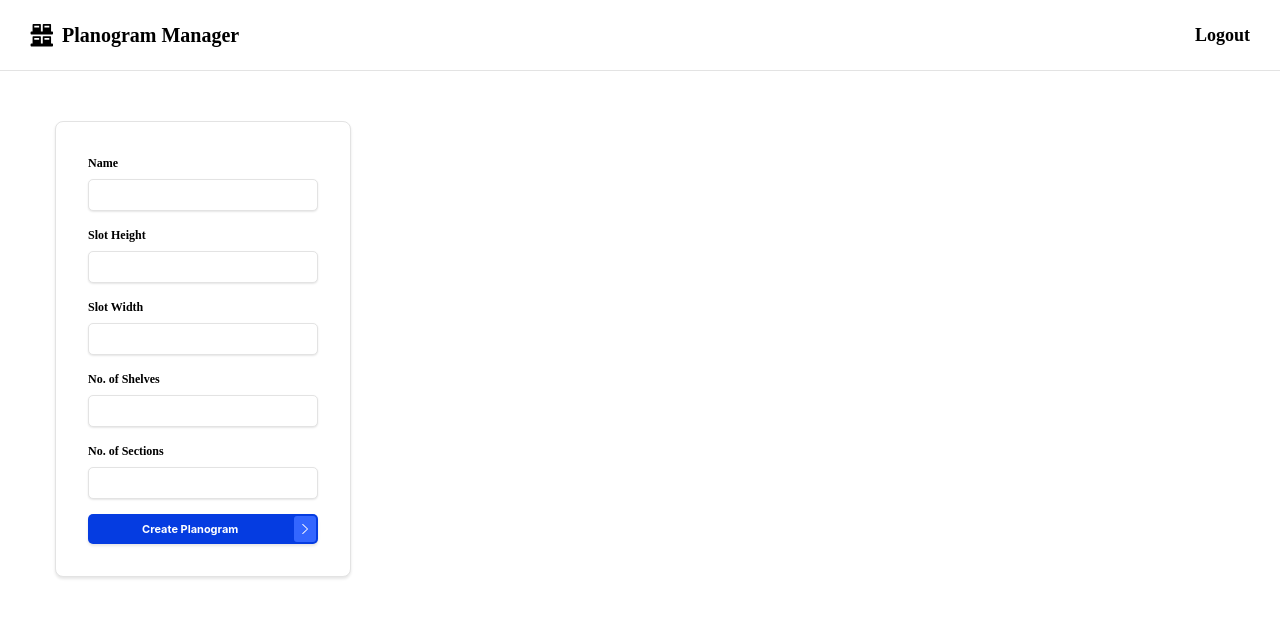
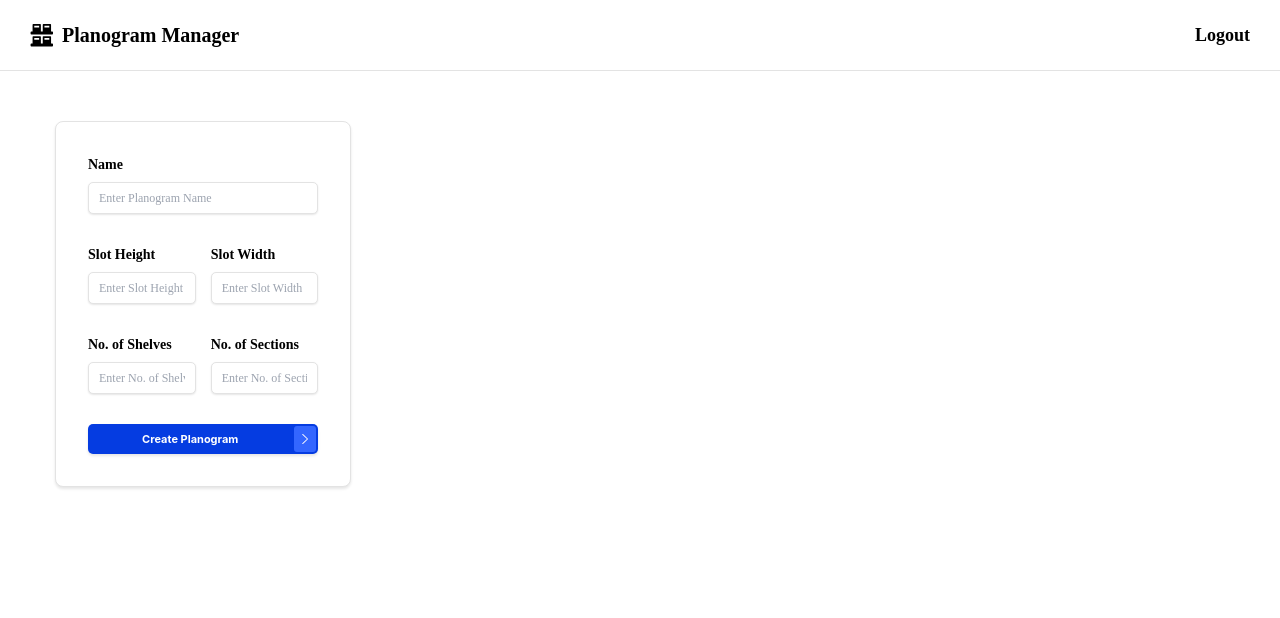
Before and after one commit to Ayushi-gupta1225/TargetReady_UI, a React (Vite) app in the folder React Workspace/: page /admin in a window 1280 px wide. Shown: the top 618 px of the page. Built offline with nearby package versions, Linux system fonts and the light colour scheme; no server answers; sample sign-in values are in the browser's storage; a web font is replaced by a local one.

Commit message:
minor UI corrections

```diff
--- a/React Workspace/src/components/CustomDropdown.jsx
+++ b/React Workspace/src/components/CustomDropdown.jsx
@@ -23,14 +23,18 @@ const CustomDropdown = ({ options, selectedOption, onOptionSelect, disabled, wid
     };
   }, []);
 
+  const isPlaceholder = selectedOption === 'Select a Planogram' || selectedOption === 'Select a Shelf' || selectedOption === 'Select a Section';
+
   return (
     <div className={styles['dropdown-container']} ref={dropdownRef} style={{ width: width }}>
       <div
-        className={styles['dropdown-header']}
+        className={`${styles['dropdown-header']} ${!isPlaceholder ? styles['filled'] : ''}`}
         onClick={() => !disabled && setIsOpen(!isOpen)}
         style={{ cursor: disabled ? 'not-allowed' : 'pointer' }}
       >
-        <div className={styles['field-placeholder']}>{selectedOption}</div>
+        <div className={styles['field-placeholder']}>
+          {selectedOption}
+        </div>
         <img
           src="./src/assets/arrow_up.svg"
           alt="Arrow"
--- a/React Workspace/src/components/CustomDropdown.module.css
+++ b/React Workspace/src/components/CustomDropdown.module.css
@@ -1,12 +1,6 @@
 .dropdown-container {
   position: relative;
   width: 100%;
-}
-
-.field-placeholder {
-  font-family: 'HelveticaforTarget';
-  font-size: 12px;
-  color: #999999; /* Placeholder color */
 }
 
 .dropdown-header {
@@ -22,6 +16,11 @@
   font-size: 12px;
   box-shadow: 0px 1px 2px 0px rgba(0, 0, 0, 0.1);
   font-family: 'HelveticaforTarget';
+  color: #9ca3af; /* Default placeholder color */
+}
+
+.filled {
+  color: #000000; /* Color for selected value */
 }
 
 .dropdown-arrow {
@@ -47,6 +46,7 @@
   font-family: 'HelveticaforTarget';
   font-size: 12px;
   box-shadow: 0px 1px 2px 0px rgba(0, 0, 0, 0.1);
+  color: #000000;
 }
 
 .dropdown-list-item {
--- a/React Workspace/src/pages/AdminPage.jsx
+++ b/React Workspace/src/pages/AdminPage.jsx
@@ -117,23 +117,27 @@ const AdminPage = () => {
                     <form onSubmit={handleSubmit} className={styles['form-fields']}>
                         <div className={styles['form-field']}>
                             <label>Name</label>
-                            <input type="text" name="name" value={settings.name} onChange={handleChange} required />
+                            <input type="text" name="name" value={settings.name} onChange={handleChange} placeholder='Enter Planogram Name' required />
                         </div>
+                        <div className={styles['horizontal-field-container']}>
                             <div className={styles['form-field']}>
                                 <label>Slot Height</label>
-                            <input type="number" name="slotHeight" value={settings.slotHeight} onChange={handleChange} required />
+                                <input type="number" name="slotHeight" value={settings.slotHeight} onChange={handleChange} placeholder='Enter Slot Height' required />
                             </div>
                             <div className={styles['form-field']}>
                                 <label>Slot Width</label>
-                            <input type="number" name="slotWidth" value={settings.slotWidth} onChange={handleChange} required />
+                                <input type="number" name="slotWidth" value={settings.slotWidth} onChange={handleChange} placeholder='Enter Slot Width' required />
                             </div>
+                        </div>
+                        <div className={styles['horizontal-field-container']}>
                             <div className={styles['form-field']}>
                                 <label>No. of Shelves</label>
-                            <input type="number" name="numShelves" value={settings.numShelves} onChange={handleChange} required />
+                                <input type="number" name="numShelves" value={settings.numShelves} onChange={handleChange} placeholder='Enter No. of Shelves' required />
                             </div>
                             <div className={styles['form-field']}>
                                 <label>No. of Sections</label>
-                            <input type="number" name="numSections" value={settings.numSections} onChange={handleChange} required />
+                                <input type="number" name="numSections" value={settings.numSections} onChange={handleChange} placeholder='Enter No. of Sections' required />
+                            </div>
                         </div>
                         <SubmitButton
                             text="Create Planogram"
--- a/React Workspace/src/pages/AdminPage.module.css
+++ b/React Workspace/src/pages/AdminPage.module.css
@@ -65,7 +65,12 @@
   border-radius: 8px;
   box-shadow: 0px 2px 3px rgba(0, 0, 0, 0.1);
   width: 30%;
-  /* border:solid 1px; */
+}
+
+.horizontal-field-container {
+  display: flex;
+  justify-content: space-between;
+  gap: 15px;
 }
 
 .form-fields {
@@ -74,13 +79,13 @@
 }
 
 .form-field {
-  margin-bottom: 15px;
+  margin-bottom: 30px;
 }
 
 .form-field label {
   display: block;
   margin-bottom: 7px;
-  font-size: 12px;
+  font-size: 14px;
   font-family: 'HelveticaforTarget';
   font-weight: bold;
 }
@@ -91,6 +96,9 @@
   border: 1px solid #E3E3E3;
   border-radius: 5px;
   box-shadow: 0px 1px 2px rgba(0, 0, 0, 0.1);
+  padding: 10px;
+  font-size: 12px;
+  font-family: 'HelveticaforTarget';
 }
 
 .planogram-display {
--- a/React Workspace/src/pages/LoginPage.module.css
+++ b/React Workspace/src/pages/LoginPage.module.css
@@ -83,4 +83,6 @@
   border-radius: 5px;
   box-shadow: 0px 1px 2px 0px rgba(0, 0, 0, 0.1);
   padding: 10px;
+  font-size: 12px;
+  font-family: 'HelveticaforTarget';
 }
--- a/React Workspace/src/pages/SignUp.module.css
+++ b/React Workspace/src/pages/SignUp.module.css
@@ -75,6 +75,8 @@
   border-radius: 5px;
   box-shadow: 0px 1px 2px 0px rgba(0, 0, 0, 0.1);
   padding: 10px;
+  font-size: 12px;
+  font-family: 'HelveticaforTarget';
 }
 
 .sign-up-link {
```
Lines whose indentation alone changed are shown as unchanged.
